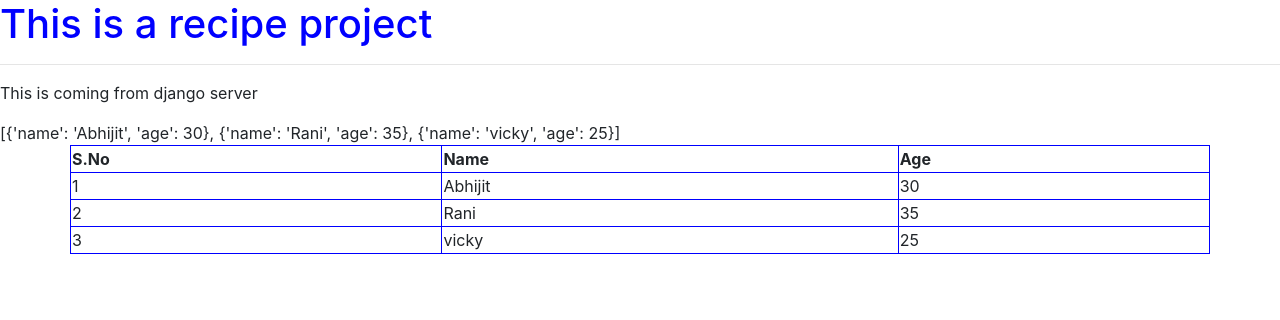
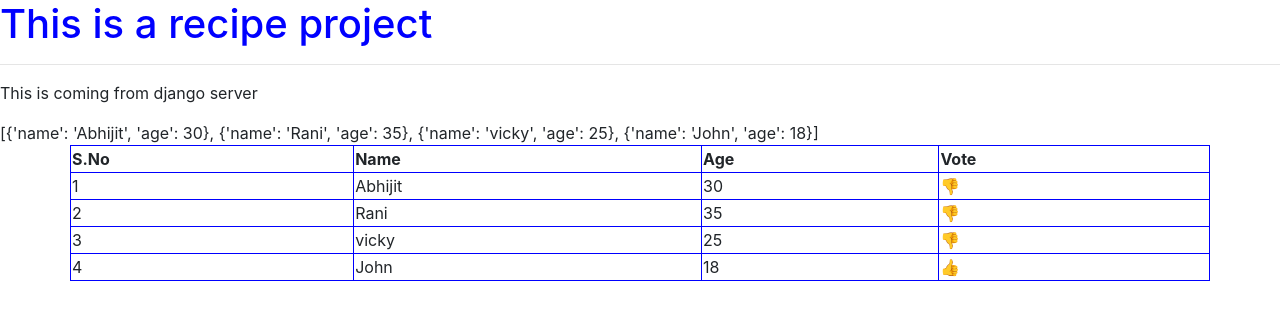
Before and after one commit to Hasireddy/Recipe-project-django, a Django app: page / in a window 1280 px wide. Shown: the top 320 px of the page. Run offline with Django 5.2, Linux system fonts and the light colour scheme.

Commit message:
table rendered using if statement

```diff
--- a/recipeProject/home/templates/index.html
+++ b/recipeProject/home/templates/index.html
@@ -21,12 +21,20 @@
         <th>S.No</th>
         <th>Name</th>
         <th>Age</th>
+        <th>Vote</th>
     </tr>
     {% for people in peoples %}
     <tr>
         <td>{{forloop.counter}}</td>
         <td>{{people.name}}</td>
         <td>{{people.age}}</td>
+        <td>
+            {% if people.age == 18 %}
+            👍
+            {% else %}
+            👎
+            {% endif %}
+        </td>
     </tr>
     {% endfor %}
 </table>
--- a/recipeProject/home/views.py
+++ b/recipeProject/home/views.py
@@ -13,7 +13,8 @@ def home(request):
     peoples = [
         {'name':'Abhijit','age':30},
         {'name':'Rani','age':35},
-        {'name':'vicky','age':25}
+        {'name':'vicky','age':25},
+        {'name':'John','age':18}
     ]
 
     for people in peoples:
```
